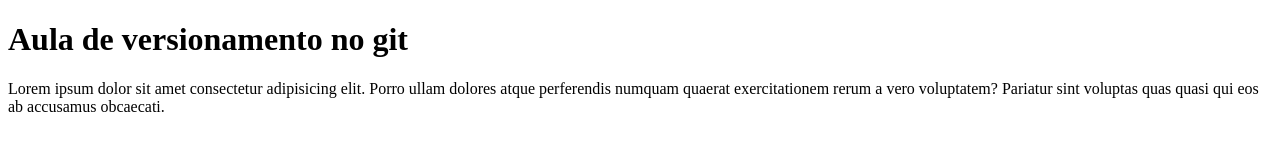
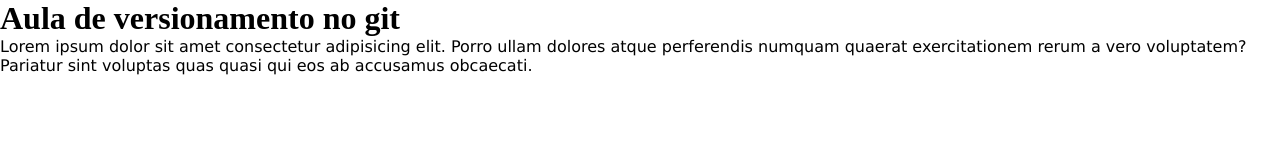
Before and after one commit to tobi11153/Aula_git, a plain HTML site: page index.html in a window 1280 px wide. Drawn offline with Linux system fonts and the light colour scheme.

Commit message:
adicionar style

```diff
--- a/index.html
+++ b/index.html
@@ -3,6 +3,7 @@
 <head>
     <meta charset="UTF-8">
     <meta name="viewport" content="width=device-width, initial-scale=1.0">
+    <link rel="stylesheet" href="./style.css">
     <title>Aula git</title>
 </head>
 <body>
--- /dev/null
+++ b/style.css
@@ -0,0 +1,9 @@
+*{
+    margin: 0;
+    padding: 0;
+}
+
+
+p {
+    font-family: 'Lucida Sans', 'Lucida Sans Regular', 'Lucida Grande', 'Lucida Sans Unicode', Geneva, Verdana, sans-serif;
+}
```
